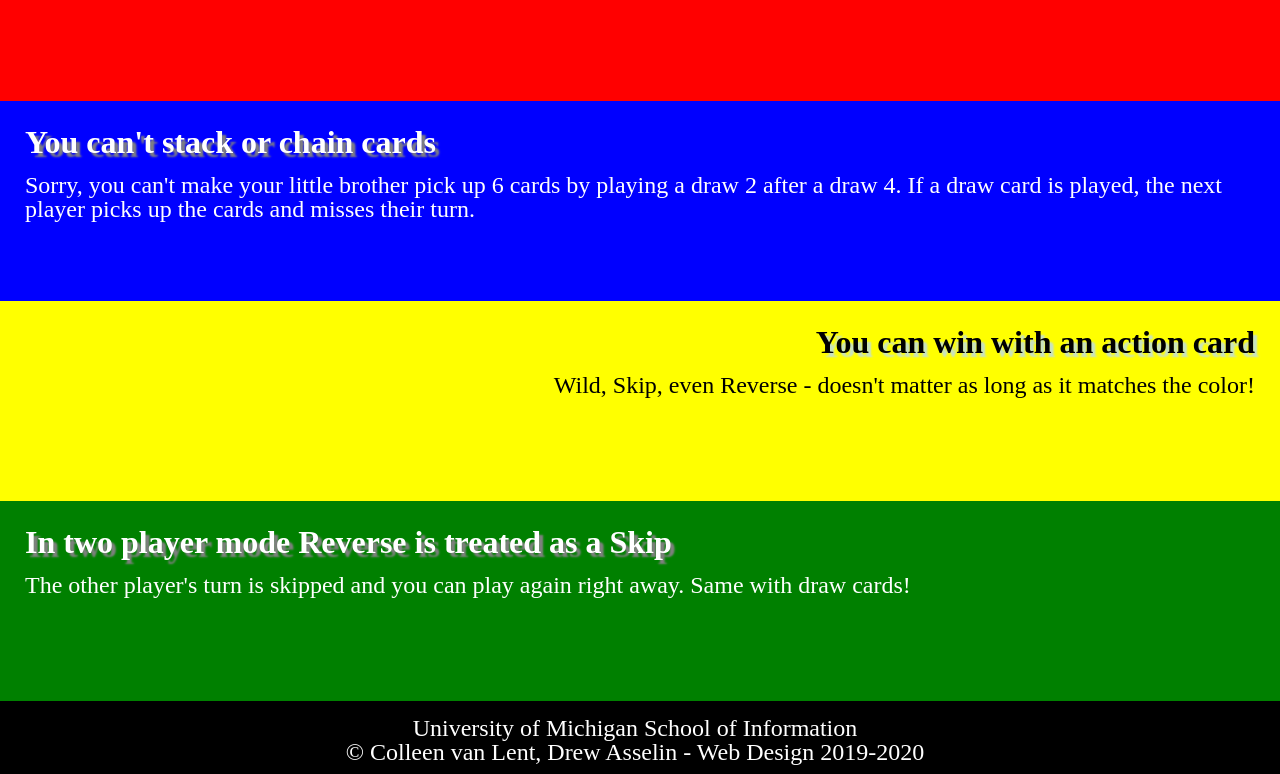
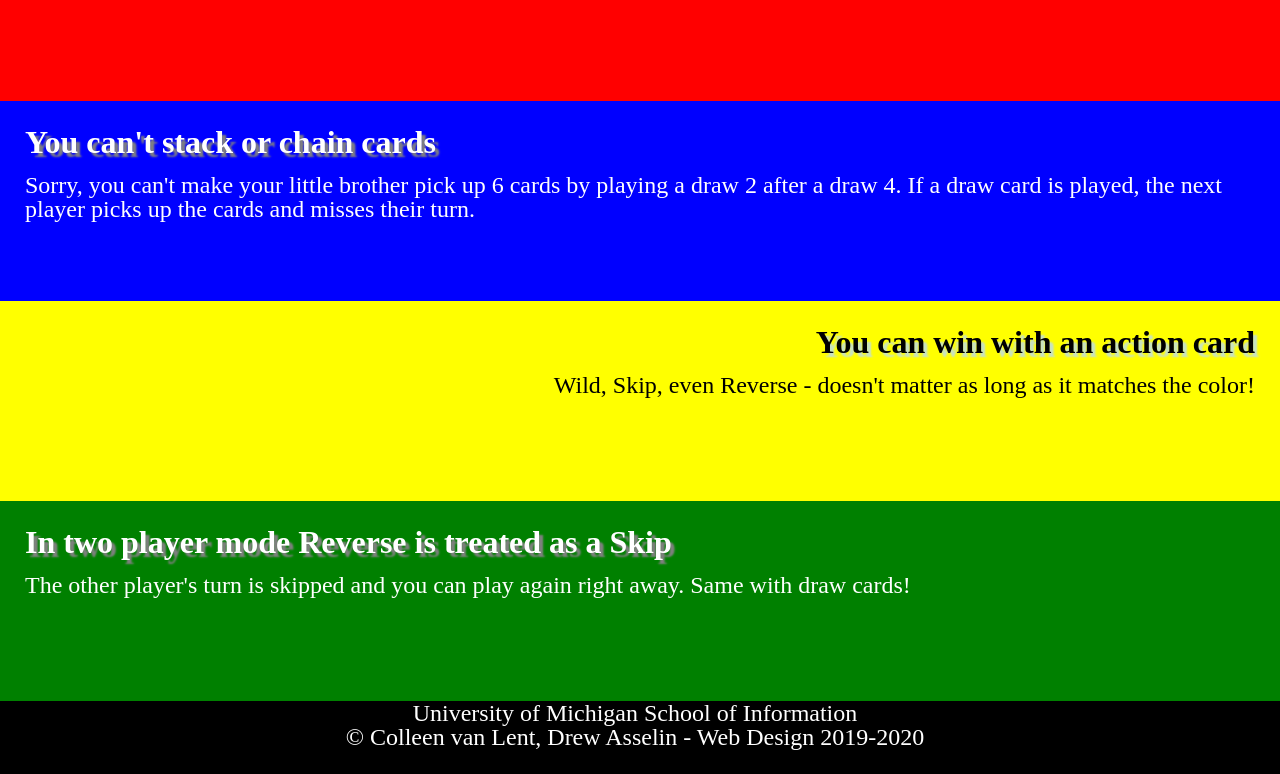
Before and after one commit to zyang498/homework2-2021, a plain HTML site: page index.html in a window 1280 px wide. Shown: the part 826-1600 px from the top of the page. Drawn offline with Linux system fonts and the light colour scheme.

Commit message:
Update footer padding

```diff
--- a/css/style.css
+++ b/css/style.css
@@ -18,6 +18,9 @@ h2{
 p{
     font-size: 24px;
     padding-top: 15px;
+    padding-bottom: 0px;
+    padding-left: 0px;
+    padding-right: 0px;
 }
 
 img{
@@ -65,4 +68,6 @@ footer p{
     text-align: center;
     padding-right: 10px;
     padding-bottom: 10px;
+    padding-left: 0px;
+    padding-top: 0px;
 }
```
